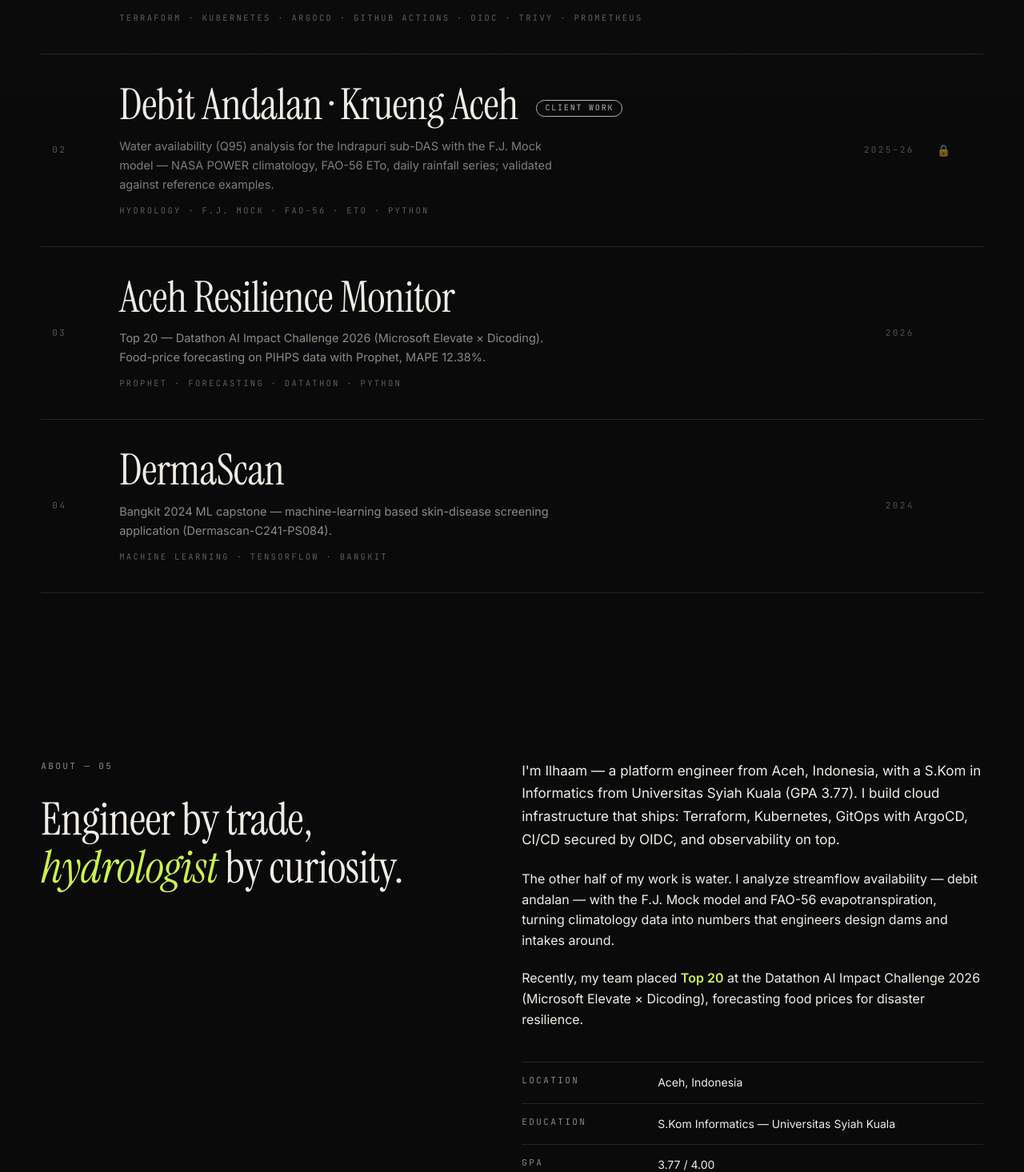
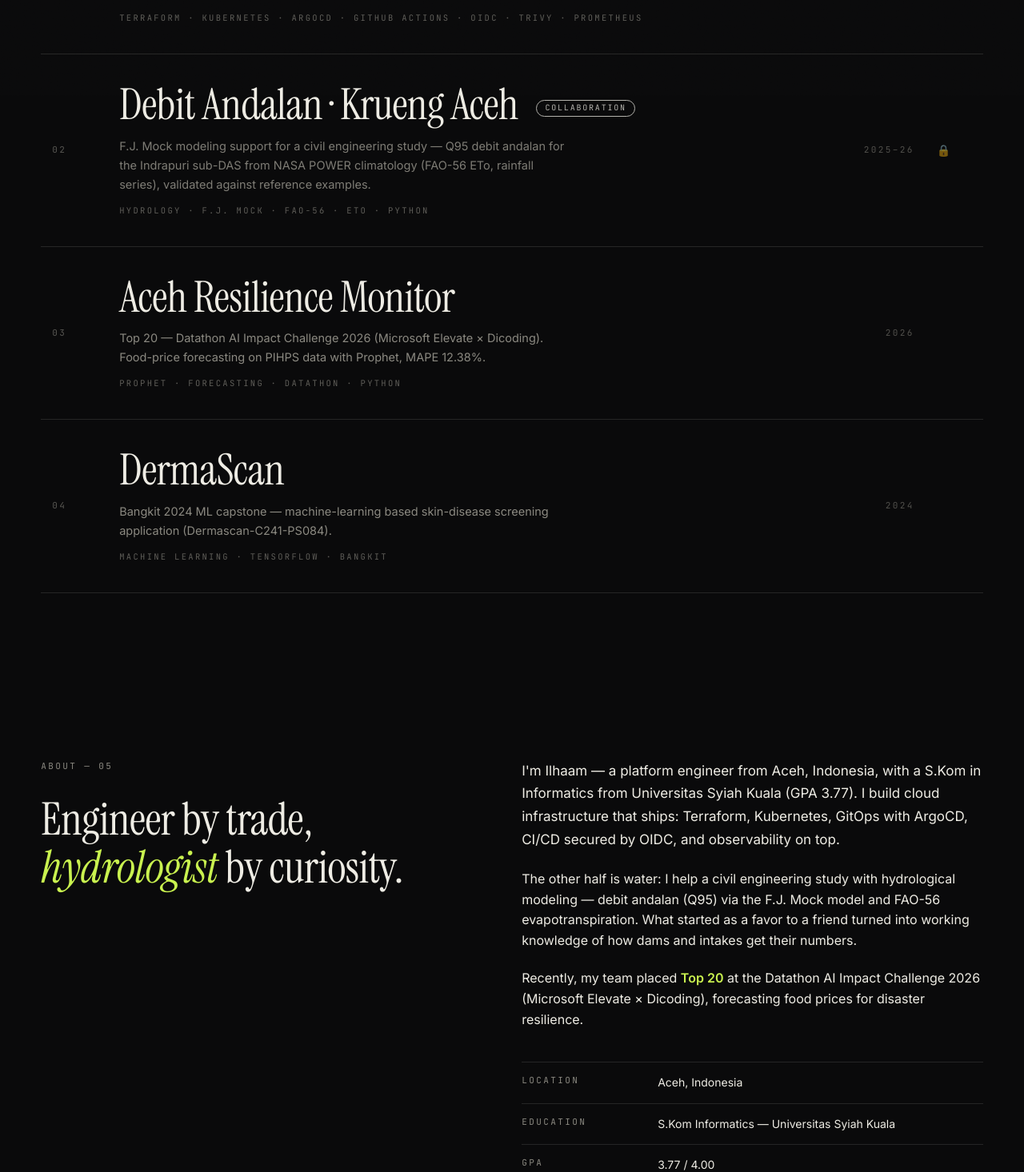
Before and after one commit to IlhaamGhiffari/ilhaamghiffari.github.io, a SvelteKit app: page / in a window 1280 px wide. Shown: the part 1164-2630 px from the top of the page at 80% size. Built offline with nearby package versions, Linux system fonts and the light colour scheme.

Commit message:
fix: honest framing — hydrology is collaboration support, not analyst title

```diff
--- a/src/app.html
+++ b/src/app.html
@@ -10,7 +10,7 @@
 			href="https://fonts.googleapis.com/css2?family=Instrument+Serif:ital@0;1&family=Inter:wght@400;500;600&family=JetBrains+Mono:ital,wght@0,400;0,500;1,400&display=swap"
 			rel="stylesheet"
 		/>
-		<meta name="description" content="Ilhaam Ghiffari — Platform Engineer & Water Resources Analyst. Infrastructure as code, Kubernetes, CI/CD, and hydrological modeling." />
+		<meta name="description" content="Ilhaam Ghiffari — Platform Engineer. Cloud infrastructure, IaC, Kubernetes, CI/CD — and F.J. Mock hydrological modeling." />
 		%sveltekit.head%
 	</head>
 	<body data-sveltekit-preload-data="hover">
--- a/src/lib/components/About.svelte
+++ b/src/lib/components/About.svelte
@@ -19,9 +19,10 @@
 				on top.
 			</p>
 			<p data-reveal>
-				The other half of my work is water. I analyze streamflow availability — debit
-				andalan — with the F.J. Mock model and FAO-56 evapotranspiration, turning
-				climatology data into numbers that engineers design dams and intakes around.
+				The other half is water: I help a civil engineering study with hydrological
+				modeling — debit andalan (Q95) via the F.J. Mock model and FAO-56
+				evapotranspiration. What started as a favor to a friend turned into working
+				knowledge of how dams and intakes get their numbers.
 			</p>
 			<p data-reveal>
 				Recently, my team placed <span class="hl">Top 20</span> at the Datathon AI Impact
--- a/src/lib/components/Hero.svelte
+++ b/src/lib/components/Hero.svelte
@@ -47,7 +47,7 @@
 	</h1>
 
 	<p class="role mono-label" data-hero-fade>
-		Platform Engineer <span class="amp">&</span> Water-Resources Analyst
+		Platform Engineer <span class="amp">&</span> Hydrology Modeling
 	</p>
 
 	<div class="cta-row" data-hero-fade>
--- a/src/lib/data.ts
+++ b/src/lib/data.ts
@@ -23,10 +23,10 @@ export const projects: Project[] = [
 	{
 		index: '02',
 		title: 'Debit Andalan · Krueng Aceh',
-		desc: 'Water availability (Q95) analysis for the Indrapuri sub-DAS with the F.J. Mock model — NASA POWER climatology, FAO-56 ETo, daily rainfall series; validated against reference examples.',
+		desc: 'F.J. Mock modeling support for a civil engineering study — Q95 debit andalan for the Indrapuri sub-DAS from NASA POWER climatology (FAO-56 ETo, rainfall series), validated against reference examples.',
 		tags: ['Hydrology', 'F.J. Mock', 'FAO-56', 'ETo', 'Python'],
 		year: '2025–26',
-		note: 'CLIENT WORK'
+		note: 'COLLABORATION'
 	},
 	{
 		index: '03',
@@ -95,7 +95,7 @@ export const skills = [
 export const timeline: { when: string; what: string; where?: string }[] = [
 	{ when: '2026', what: 'Top 20 Datathon — AI Impact Challenge', where: 'Microsoft Elevate × Dicoding' },
 	{ when: '2026', what: 'S.Kom Informatics, GPA 3.77', where: 'Universitas Syiah Kuala' },
-	{ when: '2025–26', what: 'Debit andalan analyst (F.J. Mock, Q95)', where: 'Hydrology consultancy, Krueng Aceh' },
+	{ when: '2025–26', what: 'Hydrological modeling support — F.J. Mock, Q95', where: 'Civil engineering study, Krueng Aceh' },
 	{ when: '2024', what: 'ML Cohort — Bangkit Academy', where: 'DermaScan capstone' },
 	{ when: 'Intern', what: 'IT Staff', where: 'BWS Sumatera I — Streamlit dashboard, MongoDB' },
 	{ when: 'Academic', what: 'Lab Assistant', where: 'Big Data Lab, USK' }
--- a/src/routes/+layout.svelte
+++ b/src/routes/+layout.svelte
@@ -13,14 +13,11 @@
 </script>
 
 <svelte:head>
-	<title>Ilhaam Ghiffari — Platform Engineer & Water Resources Analyst</title>
-	<meta
-		name="og:title"
-		content="Ilhaam Ghiffari — Platform Engineer & Water Resources Analyst"
-	/>
+	<title>Ilhaam Ghiffari — Platform Engineer</title>
+	<meta name="og:title" content="Ilhaam Ghiffari — Platform Engineer" />
 	<meta
 		name="og:description"
-		content="Cloud infrastructure, IaC and CI/CD on one side — hydrological modeling (F.J. Mock, debit andalan) on the other."
+		content="Cloud infrastructure, IaC and CI/CD — plus F.J. Mock hydrological modeling (debit andalan)."
 	/>
 </svelte:head>
 
```
Also changed, not shown: 1 other file (tests, documents, lock files or other folders).
